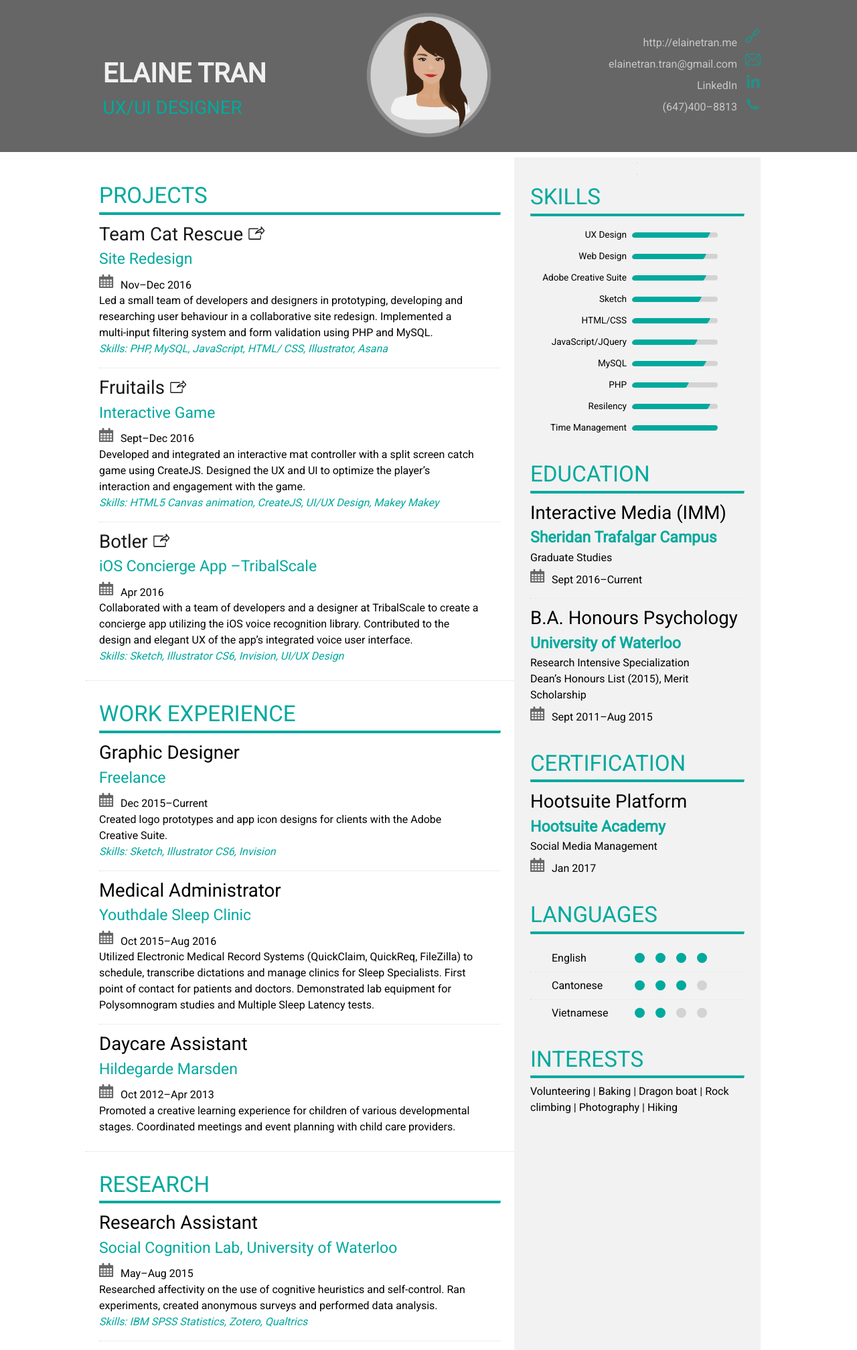
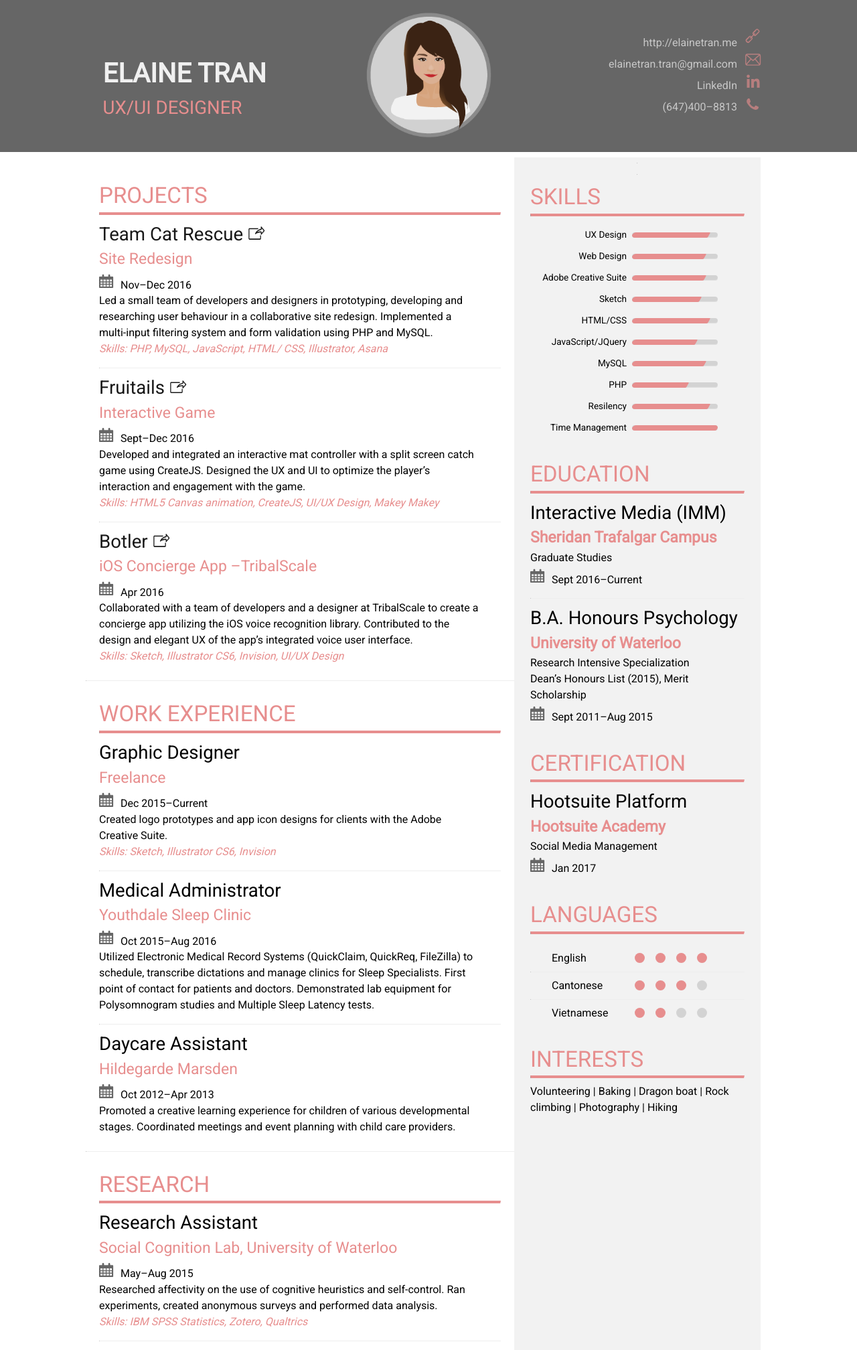
Before and after one commit to elainecookiee/elainecookiee.github.io, a PHP site: page /resume.html in a window 1280 px wide. Shown: the top 2016 px of the page at 67% size. Run offline with PHP 8.4, Linux system fonts and the light colour scheme.

Commit message:
resume colour

```diff
--- a/css/main.css
+++ b/css/main.css
@@ -41,7 +41,8 @@ h6 { font-size: 1em; }
 }
 
 .color{
-	color: #00a99d;
+	color: #e78e8e;
+/*	color: #00a99d;*/
 }
 
 hr{
@@ -50,7 +51,7 @@ hr{
 
 .underline{
 	margin-top: 0;
-	border-top: 3px solid #00a99d;
+	border-top: 3px solid #e78e8e;
 	border-bottom: none;
 }
 
@@ -85,7 +86,7 @@ hr{
   border-bottom-right-radius: 8px;
   border-top-left-radius: 20px;
   border-bottom-left-radius: 20px;
-  background-color: #00a99d;
+  background-color: #e78e8e;
   background-image: linear-gradient(
     center bottom,
     rgb(43,194,83) 37%,
@@ -121,7 +122,7 @@ hr{
 }
 
 .circle{
-	background-color: #00a99d;
+	background-color: #e78e8e;
 	border-radius: 50%;
 	width: 15px;
 	height: 15px;
@@ -311,7 +312,7 @@ hr{
 	}
 
 	.underline{
-		border-top: 4px solid #00a99d;
+		border-top: 4px solid #e78e8e;
 	}
 
 	p{
```
Also changed, not shown: images/icon-ig.svg, images/icon-link.svg, images/icon-linkedin.svg, images/icon-mail.svg, images/icon-tel.svg, images/icon-twitter.svg.
